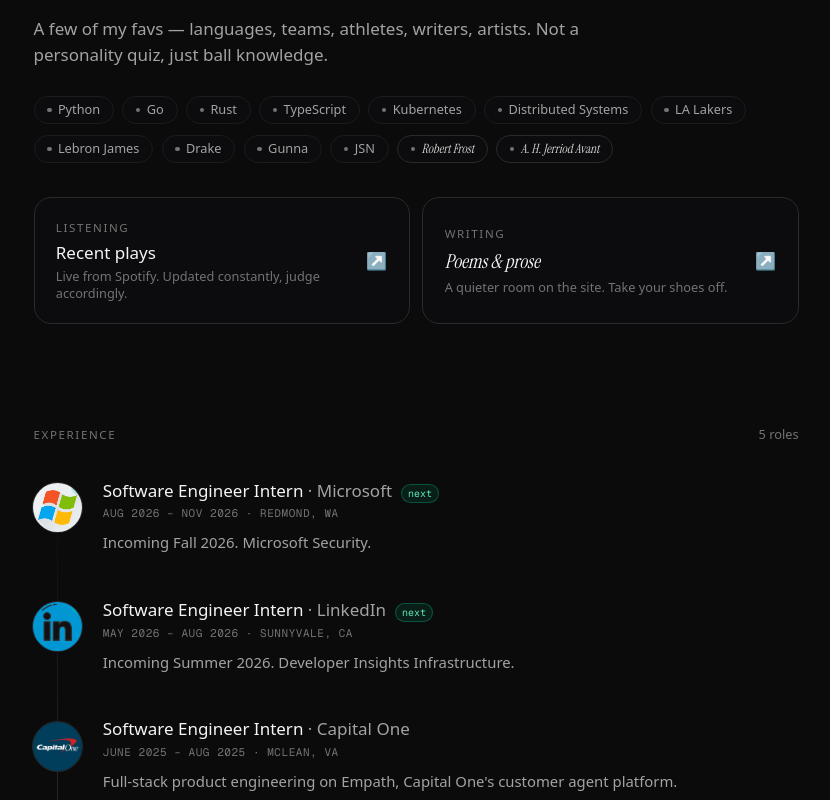
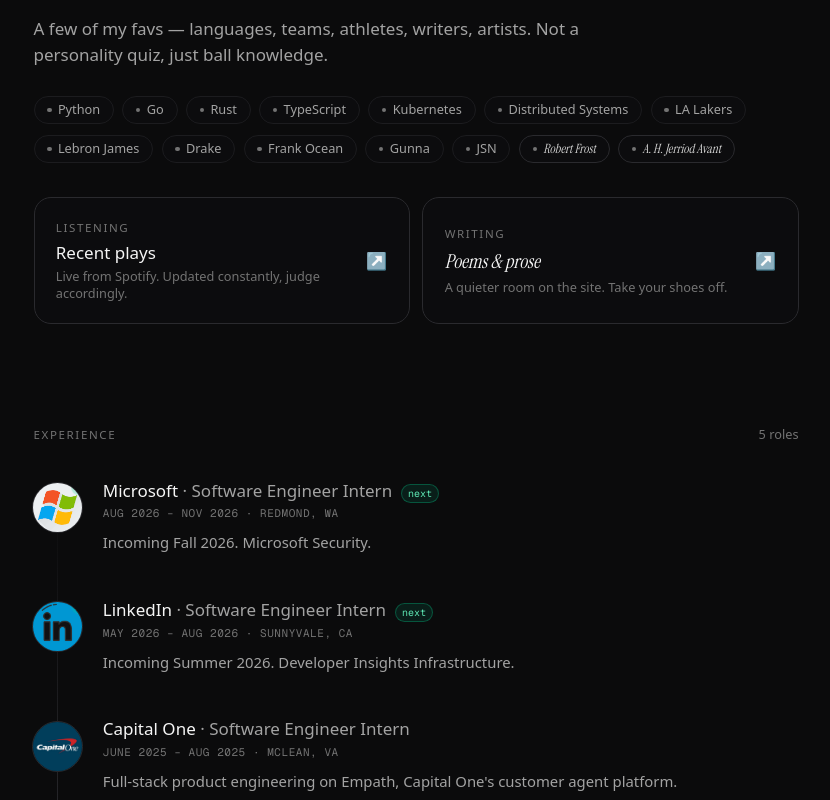
Before and after one commit to n1kh11p/n1kh11.com, a Next.js app: page / in a window 1280 px wide. Shown: the part 800-1600 px from the top of the page, without its empty margins (224-1054 px from the left). Built offline with nearby package versions, Linux system fonts and the light colour scheme; no server answers.

Commit message:
filler edits

```diff
--- a/src/components/Work.tsx
+++ b/src/components/Work.tsx
@@ -121,6 +121,7 @@
   { label: "LA Lakers", kind: "life" },
   { label: "Lebron James", kind: "life" },
   { label: "Drake", kind: "music" },
+  { label: "Frank Ocean", kind: "music" },
   { label: "Gunna", kind: "music" },
   { label: "JSN", kind: "life" },
   { label: "Robert Frost", kind: "verse" },
@@ -270,8 +271,8 @@
                   <div className="min-w-0 pb-2">
                     <div className="flex flex-wrap items-baseline gap-x-2">
                       <h3 className="text-foreground-strong">
-                        {exp.role}{" "}
-                        <span className="text-muted-strong">· {exp.company}</span>
+                        {exp.company}{" "}
+                        <span className="text-muted-strong">· {exp.role}</span>
                       </h3>
                       {exp.upcoming && (
                         <span className="rounded-full border border-emerald-400/30 bg-emerald-400/10 px-1.5 py-px font-mono text-[10px] text-emerald-300">
```
